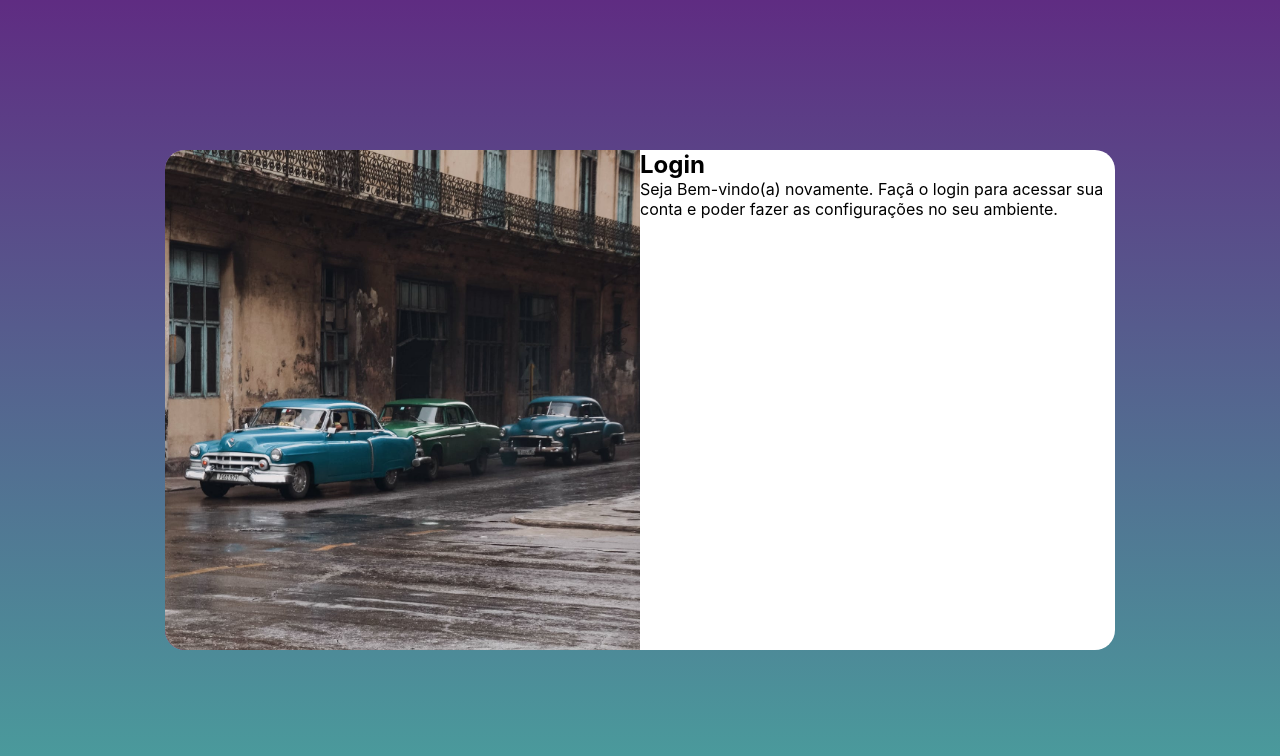
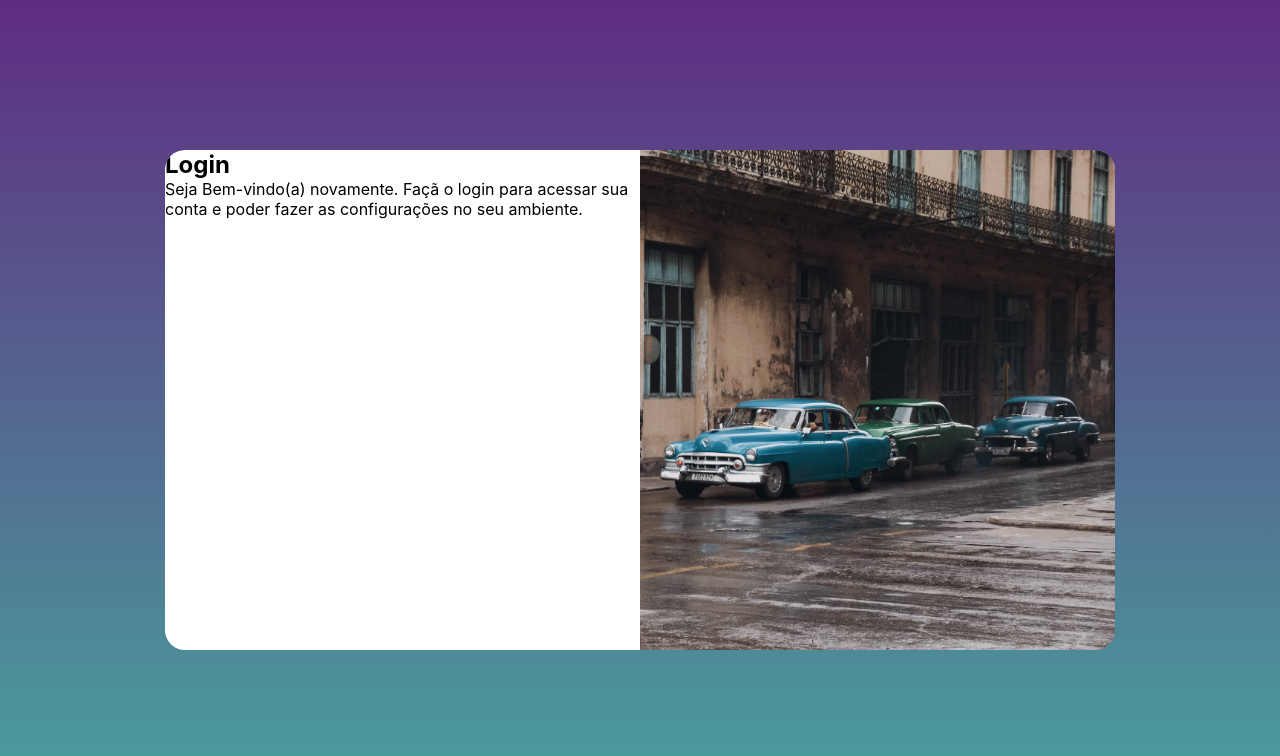
Before and after one commit to igorprnegrao/projeto-login, a PHP site: page / in a window 1280 px wide. Shown: the top 756 px of the page. Run offline with PHP 8.4, Linux system fonts and the light colour scheme.

Commit message:
Update midia.query.css

```diff
--- a/estilos/midia.query.css
+++ b/estilos/midia.query.css
@@ -39,13 +39,13 @@ grandes telas: acima de 1200px */
     }
 
     section#login > div#imagem {
-        float: left;
+        float: right;
         width: 50%;
         height: 100%;
     }
 
     section#login > div#formulario {
-        float: right;
+        float: left;
         width: 50%;
         height: 100%;
 
```
